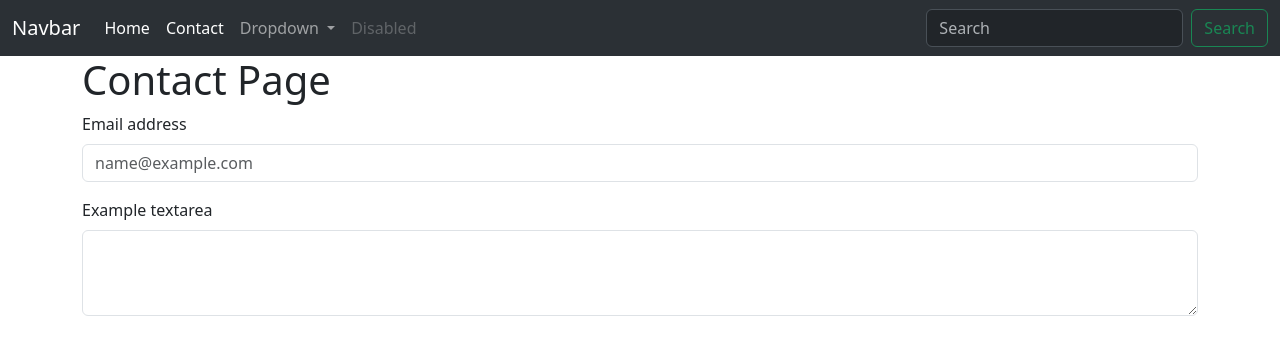
After one commit to kamalpasayev/PROJECT_1, a Python web app: template templates/contact.html in a window 1280 px wide. The commit adds this page. Shown: the top 355 px of the page. Run offline with Jinja, Linux system fonts and the light colour scheme; the template is opened without the code that fills it, so the values that code supplies are empty.

Commit message:
feat: create contact page

```diff
--- a/core/urls.py
+++ b/core/urls.py
@@ -1,5 +1,6 @@
 from django.conf.urls import path
-from .views import index
+from .views import index,contact
 urlpatterns = [
    path ('', index, name='index'),
+   path('contact', contact, name='contact')
 ]
--- a/core/views.py
+++ b/core/views.py
@@ -4,3 +4,6 @@ from django.shortcuts import render
 
 def index(request):
     return render(request, 'index.html')
+
+def contact(request):
+    return render(request, 'contact.html')
--- /dev/null
+++ b/templates/contact.html
@@ -0,0 +1,73 @@
+<!DOCTYPE html>
+<html lang="en">
+<head>
+    <meta charset="UTF-8">
+    <title>Project</title>
+    <link href="https://cdn.jsdelivr.net/npm/bootstrap@5.3.3/dist/css/bootstrap.min.css" rel="stylesheet"
+          integrity="sha384-QWTKZyjpPEjISv5WaRU9OFeRpok6YctnYmDr5pNlyT2bRjXh0JMhjY6hW+ALEwIH" crossorigin="anonymous">
+</head>
+<body>
+
+<nav class="navbar navbar-expand-lg bg-body-tertiary bg-dark" data-bs-theme="dark">
+    <div class="container-fluid">
+        <a class="navbar-brand" href="#">Navbar</a>
+        <button class="navbar-toggler" type="button" data-bs-toggle="collapse" data-bs-target="#navbarSupportedContent"
+                aria-controls="navbarSupportedContent" aria-expanded="false" aria-label="Toggle navigation">
+            <span class="navbar-toggler-icon"></span>
+        </button>
+        <div class="collapse navbar-collapse" id="navbarSupportedContent">
+            <ul class="navbar-nav me-auto mb-2 mb-lg-0">
+                <li class="nav-item">
+                    <a class="nav-link active" aria-current="page" href="/">Home</a>
+                </li>
+                <li class="nav-item">
+                    <a class="nav-link active" href="/contact">Contact</a>
+                </li>
+                <li class="nav-item dropdown">
+                    <a class="nav-link dropdown-toggle" href="#" role="button" data-bs-toggle="dropdown"
+                       aria-expanded="false">
+                        Dropdown
+                    </a>
+                    <ul class="dropdown-menu">
+                        <li><a class="dropdown-item" href="#">Action</a></li>
+                        <li><a class="dropdown-item" href="#">Another action</a></li>
+                        <li>
+                            <hr class="dropdown-divider">
+                        </li>
+                        <li><a class="dropdown-item" href="#">Something else here</a></li>
+                    </ul>
+                </li>
+                <li class="nav-item">
+                    <a class="nav-link disabled" aria-disabled="true">Disabled</a>
+                </li>
+            </ul>
+            <form class="d-flex" role="search">
+                <input class="form-control me-2" type="search" placeholder="Search" aria-label="Search">
+                <button class="btn btn-outline-success" type="submit">Search</button>
+            </form>
+        </div>
+    </div>
+</nav>
+<div class="container">
+    <div class="row">
+        <div class="col-md-12">
+            <h1>Contact Page</h1>
+
+        </div>
+
+    </div>
+    <div class="mb-3">
+        <label for="exampleFormControlInput1" class="form-label">Email address</label>
+        <input type="email" class="form-control" id="exampleFormControlInput1" placeholder="name@example.com">
+    </div>
+    <div class="mb-3">
+        <label for="exampleFormControlTextarea1" class="form-label">Example textarea</label>
+        <textarea class="form-control" id="exampleFormControlTextarea1" rows="3"></textarea>
+    </div>
+</div>
+
+<script src="https://cdn.jsdelivr.net/npm/bootstrap@5.3.3/dist/js/bootstrap.bundle.min.js"
+        integrity="sha384-YvpcrYf0tY3lHB60NNkmXc5s9fDVZLESaAA55NDzOxhy9GkcIdslK1eN7N6jIeHz"
+        crossorigin="anonymous"></script>
+</body>
+</html>
--- a/templates/index.html
+++ b/templates/index.html
@@ -19,7 +19,7 @@
           <a class="nav-link active" aria-current="page" href="#">Home</a>
         </li>
         <li class="nav-item">
-          <a class="nav-link" href="#">Link</a>
+          <a class="nav-link" href="/contact">Link</a>
         </li>
         <li class="nav-item dropdown">
           <a class="nav-link dropdown-toggle" href="#" role="button" data-bs-toggle="dropdown" aria-expanded="false">
```
